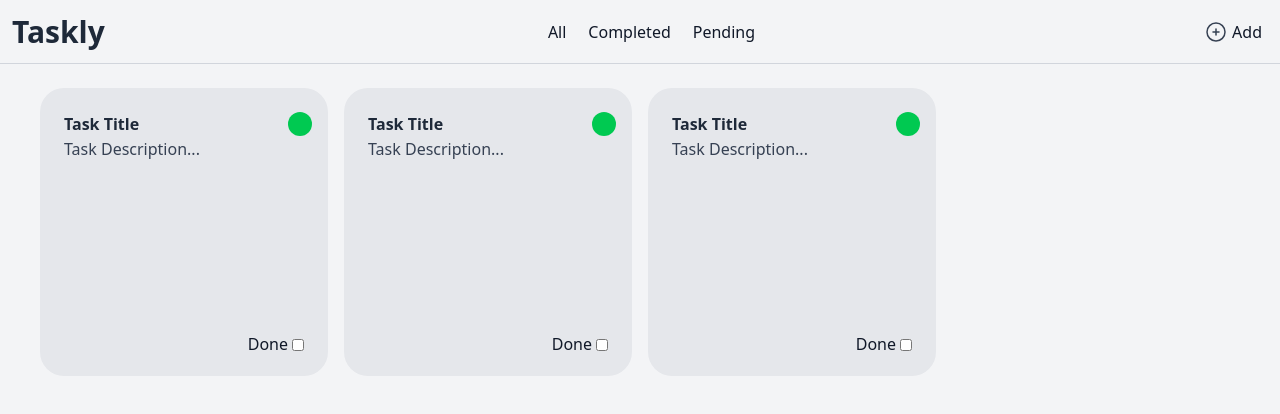
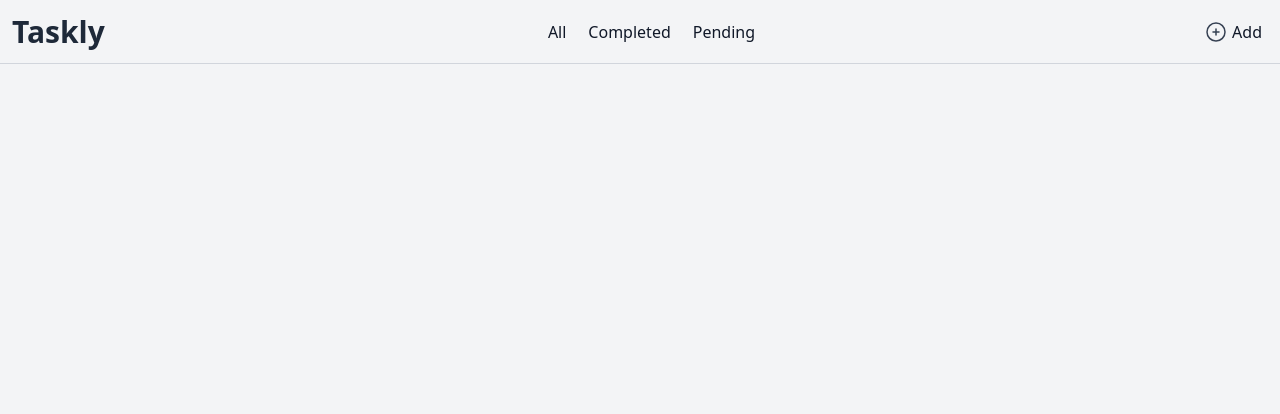
Before and after one commit to ImDoch/taskly, a React (Vite) app: page / in a window 1280 px wide. Shown: the top 414 px of the page. Built offline with nearby package versions, Linux system fonts and the light colour scheme.

Commit message:
Se implementa la creación de tareas mediante el useTask

```diff
--- a/src/TasklyApp.tsx
+++ b/src/TasklyApp.tsx
@@ -2,10 +2,12 @@ import { CustomHeader } from './shared/components/CustomHeader';
 import { Modal } from './shared/components/Modal';
 import { TaskForm } from './taskly/components/TaskForm';
 import { TaskList } from './taskly/components/TaskList';
+import { useTask } from './taskly/hooks/useTask';
 import { useTasklyUI } from './taskly/hooks/useTasklyUI';
 
 export const TasklyApp = () => {
   const { modal, filterIsOpen, handleModal, handleFilter } = useTasklyUI();
+  const { tasks, handleCreateTask } = useTask();
   return (
     <>
       <CustomHeader
@@ -14,7 +16,7 @@ export const TasklyApp = () => {
         onFilterClicked={handleFilter}
       />
 
-      <TaskList />
+      <TaskList tasks={tasks} />
 
       <Modal
         componentToShow="create"
@@ -24,7 +26,8 @@ export const TasklyApp = () => {
         <TaskForm
           formTitle="Create Taskly"
           buttonName="Create"
-          onCloseClicked={handleModal}
+          onCloseClick={handleModal}
+          onCreateClick={handleCreateTask}
         />
       </Modal>
 
--- a/src/taskly/components/TaskForm.tsx
+++ b/src/taskly/components/TaskForm.tsx
@@ -1,12 +1,14 @@
 import { XMarkIcon } from '@heroicons/react/16/solid';
 import type { ModalName } from '../hooks/useTasklyUI';
+import { useState } from 'react';
 
 interface Props {
   formTitle: string;
   buttonName: string;
   taskTitle?: string;
   taskDescription?: string;
-  onCloseClicked: (modalName: ModalName) => void;
+  onCloseClick: (modalName: ModalName) => void;
+  onCreateClick: (title: string, description: string) => void;
 }
 
 export const TaskForm = ({
@@ -14,8 +16,12 @@ export const TaskForm = ({
   buttonName,
   taskTitle,
   taskDescription,
-  onCloseClicked,
+  onCloseClick,
+  onCreateClick,
 }: Props) => {
+  const [title, setTitle] = useState('');
+  const [description, setDescription] = useState('');
+
   return (
     <div className="relative">
       <h2 className="mb-2 text-xl">{formTitle}</h2>
@@ -27,7 +33,8 @@ export const TaskForm = ({
             className="p-1 rounded-md border border-gray-300 focus:outline-none focus:ring-1 focus:ring-gray-400 bg-white "
             type="text"
             placeholder="Task Title"
-            value={taskTitle?.length ? taskTitle : ''}
+            onChange={(event) => setTitle(event.target.value)}
+            value={taskTitle?.length ? taskTitle : title}
           />
         </div>
         <div className="flex flex-col gap-2">
@@ -36,18 +43,23 @@ export const TaskForm = ({
             className="h-24 max-h-24 p-1 rounded-md border border-gray-300 resize-none [field-sizing:content] focus:outline-none focus:ring-1 focus:ring-gray-400 bg-white"
             id="description"
             placeholder="Task Description"
-            value={taskDescription?.length ? taskDescription : ''}
+            onChange={(event) => setDescription(event.target.value)}
+            value={taskDescription?.length ? taskDescription : description}
           ></textarea>
         </div>
         <button
-          onClick={(event) => event.preventDefault()}
+          onClick={(event) => {
+            event.preventDefault();
+            onCreateClick(title, description);
+            onCloseClick('none');
+          }}
           className="px-3 py-2 self-end rounded-xl border border-gray-300 cursor-pointer hover:bg-gray-200"
         >
           {buttonName}
         </button>
       </form>
       <button
-        onClick={() => onCloseClicked('none')}
+        onClick={() => onCloseClick('none')}
         className="absolute -top-1 -right-1 rounded-full bg-white cursor-pointer"
       >
         <XMarkIcon className="w-6 h-6" />
--- a/src/taskly/components/TaskList.tsx
+++ b/src/taskly/components/TaskList.tsx
@@ -1,11 +1,22 @@
-export const TaskList = () => {
+import type { Task } from '../interfaces/Task';
+
+interface Props {
+  tasks: Task[];
+}
+
+export const TaskList = ({ tasks }: Props) => {
   return (
     <main>
       <section className="p-6 grid grid-cols-[repeat(auto-fill,288px)] justify-center gap-4">
-        <article className="p-6 relative flex flex-col justify-between rounded-3xl aspect-square bg-gray-200 cursor-pointer hover:bg-gray-300">
+        {tasks.map((task) => {
+          return (
+            <article
+              key={task.title}
+              className="p-6 relative flex flex-col justify-between rounded-3xl aspect-square bg-gray-200 cursor-pointer hover:bg-gray-300"
+            >
               <div>
-            <h2>Task Title</h2>
-            <p>Task Description...</p>
+                <h2>{task.title}</h2>
+                <p>{task.description}</p>
               </div>
               <div className="flex justify-end items-center gap-1">
                 <label htmlFor="done" className="leading-none">
@@ -17,42 +28,14 @@ export const TaskList = () => {
                   className="w-3 h-3 translate-y-[1px]"
                 />
               </div>
-          <div className="w-6 h-6 absolute right-4 rounded-full bg-green-500"></div>
+              <div
+                className={`w-6 h-6 absolute right-4 rounded-full ${
+                  task.completed ? 'bg-green-500' : 'bg-red-500'
+                }`}
+              ></div>
             </article>
-        <article className="p-6 relative flex flex-col justify-between rounded-3xl aspect-square bg-gray-200">
-          <div>
-            <h2>Task Title</h2>
-            <p>Task Description...</p>
-          </div>
-          <div className="flex justify-end items-center gap-1">
-            <label htmlFor="done" className="leading-none">
-              Done
-            </label>
-            <input
-              id="done"
-              type="checkbox"
-              className="w-3 h-3 translate-y-[1px]"
-            />
-          </div>
-          <div className="w-6 h-6 absolute right-4 rounded-full bg-green-500"></div>
-        </article>
-        <article className="p-6 relative flex flex-col justify-between rounded-3xl aspect-square bg-gray-200">
-          <div>
-            <h2>Task Title</h2>
-            <p>Task Description...</p>
-          </div>
-          <div className="flex justify-end items-center gap-1">
-            <label htmlFor="done" className="leading-none">
-              Done
-            </label>
-            <input
-              id="done"
-              type="checkbox"
-              className="w-3 h-3 translate-y-[1px]"
-            />
-          </div>
-          <div className="w-6 h-6 absolute right-4 rounded-full bg-green-500"></div>
-        </article>
+          );
+        })}
       </section>
     </main>
   );
--- /dev/null
+++ b/src/taskly/hooks/useTask.tsx
@@ -0,0 +1,30 @@
+import { useState } from 'react';
+import type { Task } from '../interfaces/Task';
+
+export const useTask = () => {
+  const [tasks, setTasks] = useState<Task[]>([]);
+
+  const handleCreateTask = (title: string, description: string) => {
+    if (!title.length || !description.length) return;
+
+    const normalizedTitle = title.trim();
+    const normalizedDescription = description.trim();
+
+    const newTask: Task = {
+      title: normalizedTitle,
+      description: normalizedDescription,
+      completed: false,
+    };
+
+    setTasks((prev) => {
+      const actualTasks = structuredClone(prev);
+
+      return [...actualTasks, newTask];
+    });
+  };
+
+  return {
+    tasks,
+    handleCreateTask,
+  };
+};
--- /dev/null
+++ b/src/taskly/interfaces/Task.ts
@@ -0,0 +1,5 @@
+export interface Task {
+  title: string;
+  description: string;
+  completed: boolean;
+}
```
Lines whose indentation alone changed are shown as unchanged.
